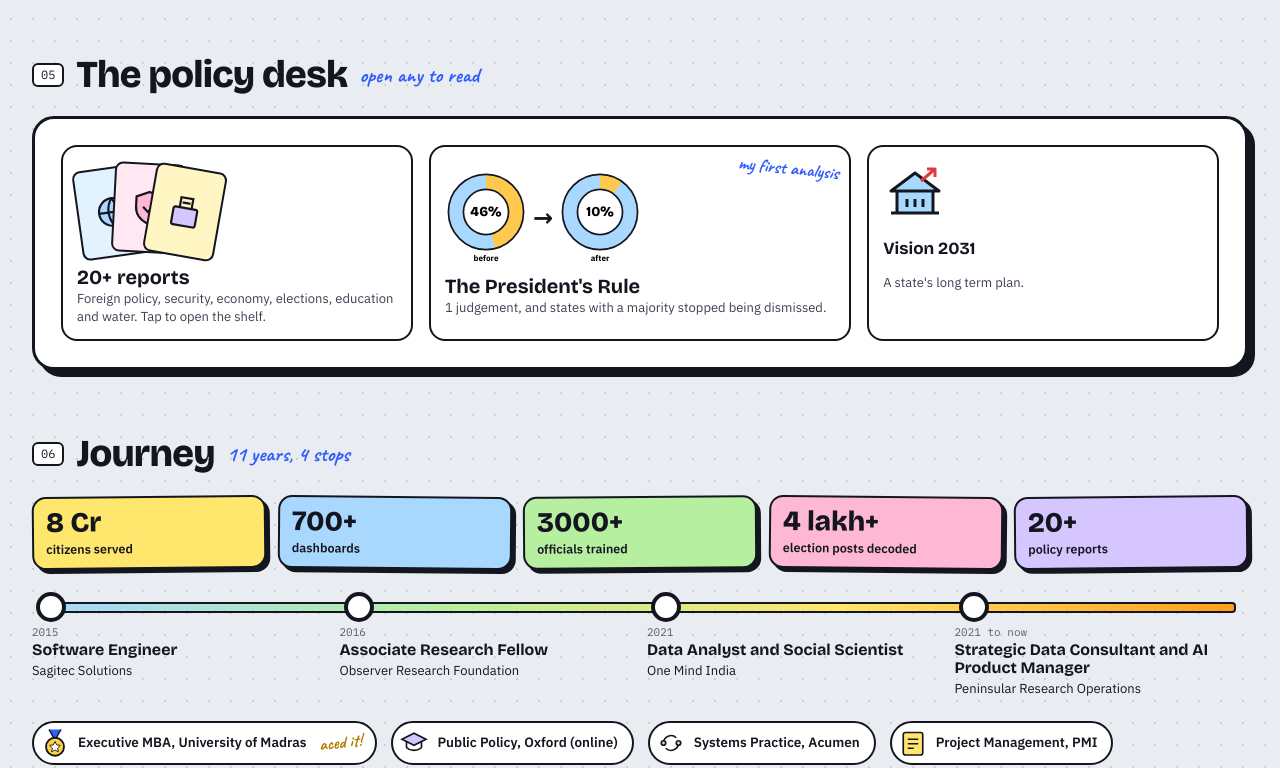
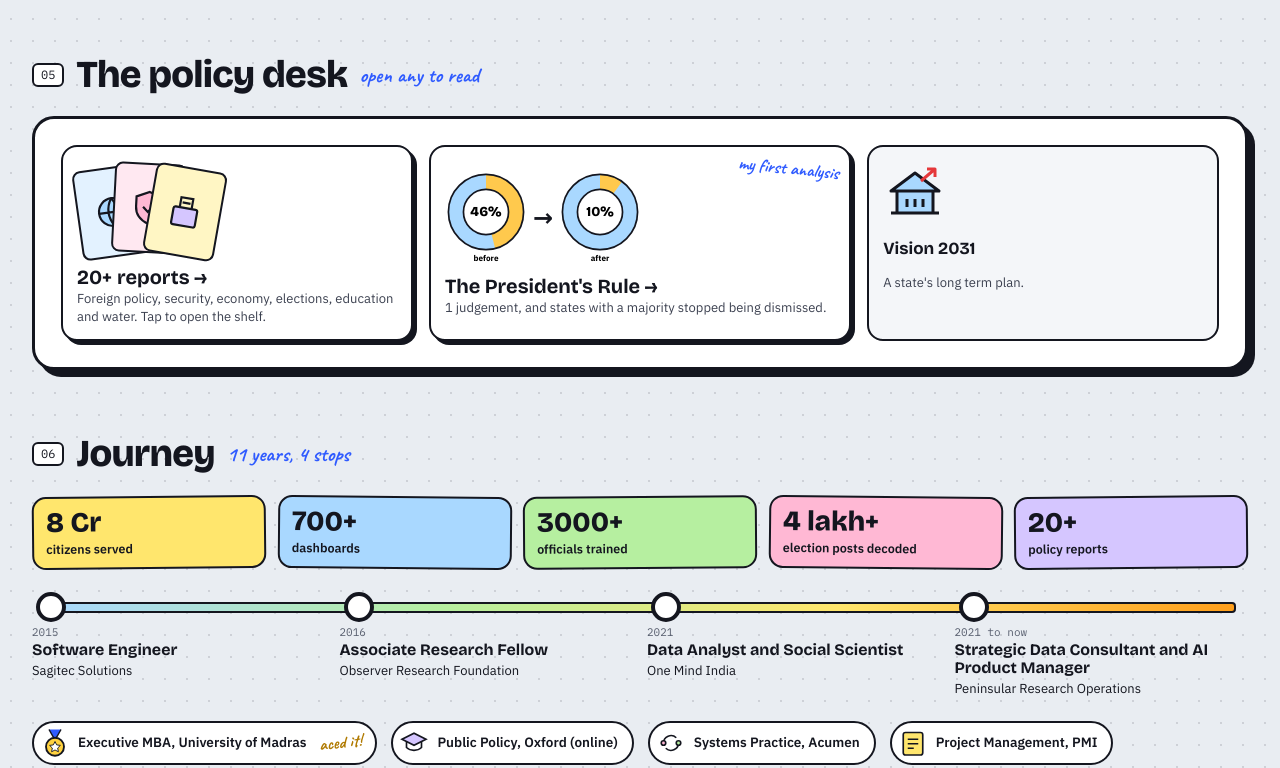
Before and after one commit to Shivanesun/profile, a plain HTML site: page index.html in a window 1280 px wide. Shown: the part 2544-3312 px from the top of the page. Drawn offline with nearby package versions, Linux system fonts and the light colour scheme.

Commit message:
Home: raised boxes open something, flat boxes are information
Co-Authored-By: Claude Opus 5.5 <noreply@anthropic.com>

```diff
--- a/index.html
+++ b/index.html
@@ -301,6 +301,10 @@ html[data-v="4"] .dot .ring{animation-duration:2s}
 html[data-v="4"] #key,html[data-v="4"] .pick{display:none}
 html[data-v="4"] .vkey4{display:block;font-size:14px}
 html[data-v="4"] .oxf{display:none}
+/* raised = opens something, flat = information only */
+div.card,.stk{cursor:default!important;background:#F4F6F9}div.card:hover,.stk:hover{transform:none!important;box-shadow:none!important}
+.pf{box-shadow:none}
+a.card,.stack{box-shadow:4px 4px 0 var(--ink)}
 @media (min-width:901px){html[data-v="4"] .pmap{display:block}html[data-v="4"] .mapw{position:relative}html[data-v="4"] .side{position:absolute;left:4%;top:1%;width:50%}html[data-v="4"] .side h3{font-size:clamp(22px,2.2vw,30px);margin-bottom:8px}html[data-v="4"] .side p{font-size:clamp(15px,1.4vw,18px);margin-bottom:8px}}
 html[data-v="4"] .policy-short{grid-template-columns:1fr 1.2fr 1fr}
 @media (max-width:900px){html[data-v="4"] .policy-short{grid-template-columns:1fr 1fr}}
@@ -370,8 +374,8 @@ html[data-v="4"] .policy-short{grid-template-columns:1fr 1.2fr 1fr}
  <section id="policy">
   <div class="sh"><span class="n">05</span><h2>The policy desk</h2><span class="note">open any to read</span></div>
   <div class="board policy-short">
-   <button class="stack" id="repBtn"><div class="pile"><span style="left:0;top:6px;transform:rotate(-8deg);background:#E3F2FF"><svg width="40" height="40" viewBox="0 0 40 40" fill="none" stroke="#14161F" stroke-width="2.2"><circle cx="20" cy="20" r="14" fill="#A9D8FF"/><path d="M6 20h28M20 6q-9 14 0 28M20 6q9 14 0 28"/></svg></span><span style="left:36px;top:2px;transform:rotate(3deg);background:#FFE8F1"><svg width="40" height="40" viewBox="0 0 40 40" fill="none" stroke="#14161F" stroke-width="2.2"><path d="M20 4l13 5v10c0 9-6 14-13 17C13 33 7 28 7 19V9z" fill="#FFB8D4"/><path d="M14 19l5 5 8-9"/></svg></span><span style="left:72px;top:6px;transform:rotate(10deg);background:#FFF6C4"><svg width="40" height="40" viewBox="0 0 40 40" fill="none" stroke="#14161F" stroke-width="2.2"><rect x="8" y="16" width="24" height="18" rx="2" fill="#D5C6FF"/><path d="M14 16V6h12v10M16 11h8"/></svg></span></div><b>20+ reports</b><small>Foreign policy, security, economy, elections, education and water. Tap to open the shelf.</small></button>
-   <button class="stack" id="prBtn"><div style="position:absolute;top:10px;right:10px;font-family:var(--hand);font-weight:700;font-size:18px;transform:rotate(6deg);color:var(--blue)">my first analysis</div><div id="prMini"></div><b>The President's Rule</b><small>1 judgement, and states with a majority stopped being dismissed.</small></button>
+   <button class="stack" id="repBtn"><div class="pile"><span style="left:0;top:6px;transform:rotate(-8deg);background:#E3F2FF"><svg width="40" height="40" viewBox="0 0 40 40" fill="none" stroke="#14161F" stroke-width="2.2"><circle cx="20" cy="20" r="14" fill="#A9D8FF"/><path d="M6 20h28M20 6q-9 14 0 28M20 6q9 14 0 28"/></svg></span><span style="left:36px;top:2px;transform:rotate(3deg);background:#FFE8F1"><svg width="40" height="40" viewBox="0 0 40 40" fill="none" stroke="#14161F" stroke-width="2.2"><path d="M20 4l13 5v10c0 9-6 14-13 17C13 33 7 28 7 19V9z" fill="#FFB8D4"/><path d="M14 19l5 5 8-9"/></svg></span><span style="left:72px;top:6px;transform:rotate(10deg);background:#FFF6C4"><svg width="40" height="40" viewBox="0 0 40 40" fill="none" stroke="#14161F" stroke-width="2.2"><rect x="8" y="16" width="24" height="18" rx="2" fill="#D5C6FF"/><path d="M14 16V6h12v10M16 11h8"/></svg></span></div><b>20+ reports →</b><small>Foreign policy, security, economy, elections, education and water. Tap to open the shelf.</small></button>
+   <button class="stack" id="prBtn"><div style="position:absolute;top:10px;right:10px;font-family:var(--hand);font-weight:700;font-size:18px;transform:rotate(6deg);color:var(--blue)">my first analysis</div><div id="prMini"></div><b>The President's Rule →</b><small>1 judgement, and states with a majority stopped being dismissed.</small></button>
    <div class="card" style="cursor:default;flex-direction:column;align-items:flex-start"><svg viewBox="0 0 64 64" fill="none" stroke="#14161F" stroke-width="3" stroke-linejoin="round"><path d="M8 52h48M14 52V30h36v22M8 30L32 12l24 18z" fill="#A9D8FF"/><path d="M24 38v8M32 38v8M40 38v8"/><path d="M38 20L52 8M44 8h8v8" stroke="#E5383B"/></svg><b>Vision 2031</b><span>A state's long term plan.</span></div>
    <div class="card oxf" style="cursor:default;flex-direction:column;align-items:flex-start"><svg viewBox="0 0 64 64" fill="none" stroke="#14161F" stroke-width="3" stroke-linejoin="round"><path d="M6 24L32 12l26 12-26 12z" fill="#D5C6FF"/><path d="M16 29v12c8 7 24 7 32 0V29"/><path d="M58 24v14"/></svg><b>Oxford, online</b><span>From Poverty to Prosperity.</span></div>
   </div>
```
